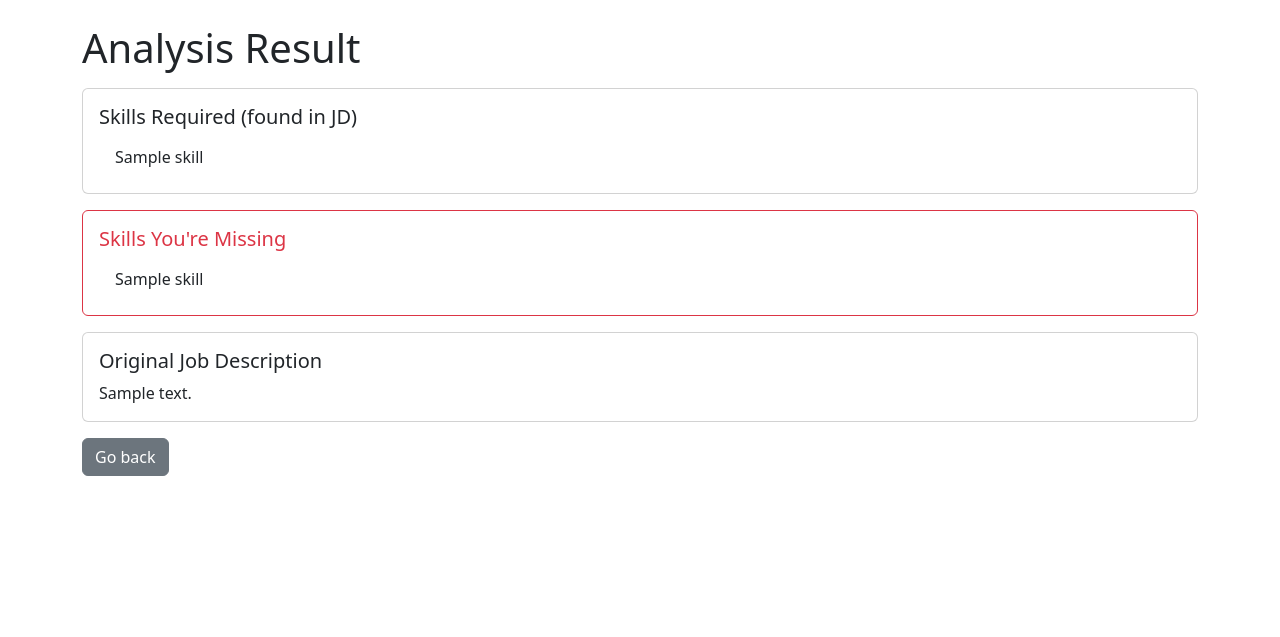
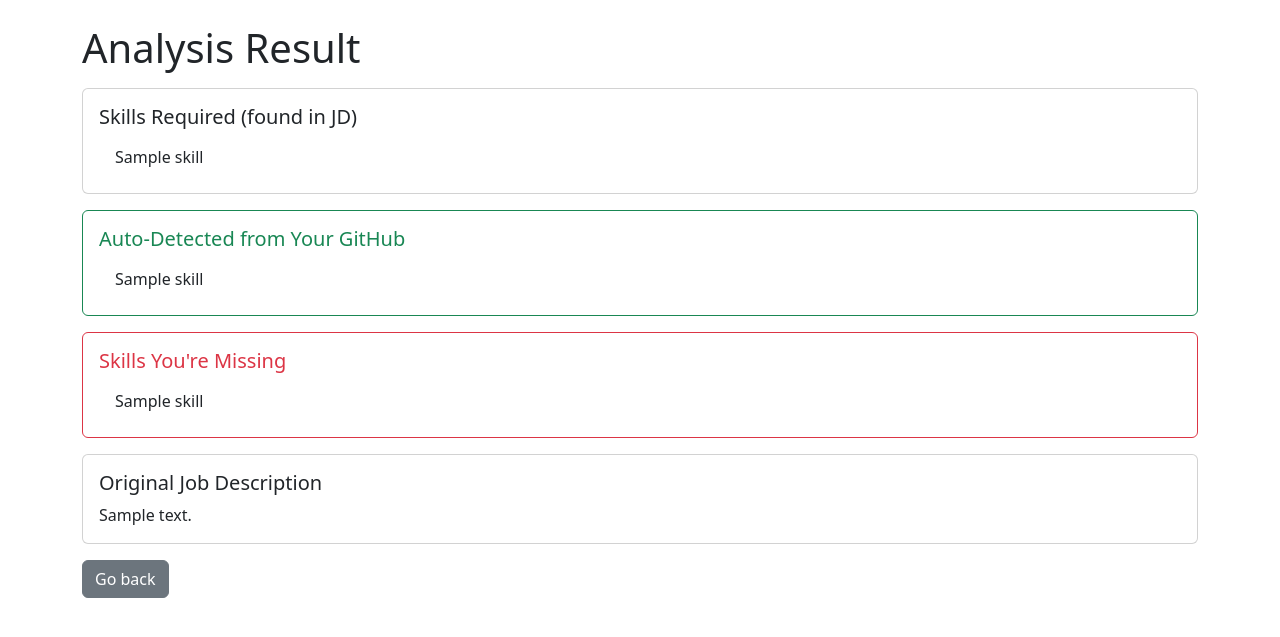
Before and after one commit to trivedivaishnavi/jd-to-roadmap-ai, a Flask app: template templates/result.html in a window 1280 px wide. Shown: the part 56-693 px from the top of the page. Run offline with Flask 3, Linux system fonts and the light colour scheme; the template is opened without the code that fills it: most values are stand-ins (such as "Sample title", 1, 10 or a date in 2020).

Commit message:
added GitHub API integration for automatic skill detection

```diff
--- a/app.py
+++ b/app.py
@@ -2,6 +2,7 @@ from flask import Flask, render_template, request, redirect, url_for, flash
 from flask_sqlalchemy import SQLAlchemy
 from flask_login import LoginManager, UserMixin, login_user, logout_user, login_required, current_user
 from werkzeug.security import generate_password_hash, check_password_hash
+import requests
 from skills_data import COMMON_SKILLS
 
 app = Flask(__name__)
@@ -13,14 +14,17 @@ login_manager = LoginManager()
 login_manager.init_app(app)
 login_manager.login_view = 'login'
 
+
 class User(UserMixin, db.Model):
     id = db.Column(db.Integer, primary_key=True)
     username = db.Column(db.String(150), unique=True, nullable=False)
     password_hash = db.Column(db.String(200), nullable=False)
 
+
 @login_manager.user_loader
 def load_user(user_id):
     return User.query.get(int(user_id))
+
 
 def extract_skills(text):
     text_lower = text.lower()
@@ -30,18 +34,58 @@ def extract_skills(text):
             found_skills.append(skill)
     return found_skills
 
+
+LANGUAGE_TO_SKILL = {
+    "Python": "Python", "JavaScript": "JavaScript", "HTML": "HTML",
+    "CSS": "CSS", "Java": "Java", "C++": "C++", "TypeScript": "JavaScript",
+    "Jupyter Notebook": "Python"
+}
+
+
+def get_github_skills(username):
+    detected = set()
+    try:
+        repos_url = f"https://api.github.com/users/{username}/repos"
+        response = requests.get(repos_url, timeout=5)
+        if response.status_code == 200:
+            for repo in response.json():
+                lang_url = f"https://api.github.com/repos/{username}/{repo['name']}/languages"
+                lang_response = requests.get(lang_url, timeout=5)
+                if lang_response.status_code == 200:
+                    for lang in lang_response.json():
+                        if lang in LANGUAGE_TO_SKILL:
+                            detected.add(LANGUAGE_TO_SKILL[lang])
+    except Exception as e:
+        print(f"GitHub fetch error: {e}")
+    return list(detected)
+
+
 @app.route('/')
 def home():
     return render_template('home.html', all_skills=COMMON_SKILLS)
 
+
 @app.route('/analyze', methods=['POST'])
 def analyze():
     jd_text = request.form['jd_text']
-    known_skills = request.form.getlist('known_skills')
+    github_username = request.form.get('github_username', '').strip()
+    manual_known = request.form.getlist('known_skills')
+
+    github_skills = get_github_skills(github_username) if github_username else []
+    known_skills = list(set(manual_known + github_skills))
+
     found_skills = extract_skills(jd_text)
     missing_skills = [skill for skill in found_skills if skill not in known_skills]
-    return render_template('result.html', jd_text=jd_text, found_skills=found_skills,
-                            known_skills=known_skills, missing_skills=missing_skills)
+
+    return render_template(
+        'result.html',
+        jd_text=jd_text,
+        found_skills=found_skills,
+        known_skills=known_skills,
+        missing_skills=missing_skills,
+        github_skills=github_skills
+    )
+
 
 @app.route('/signup', methods=['GET', 'POST'])
 def signup():
@@ -59,6 +103,7 @@ def signup():
         return redirect(url_for('login'))
     return render_template('signup.html')
 
+
 @app.route('/login', methods=['GET', 'POST'])
 def login():
     if request.method == 'POST':
@@ -71,11 +116,13 @@ def login():
         flash('Invalid username or password.')
     return render_template('login.html')
 
+
 @app.route('/logout')
 def logout():
     logout_user()
     return redirect(url_for('home'))
 
+
 if __name__ == '__main__':
     with app.app_context():
         db.create_all()
--- a/templates/home.html
+++ b/templates/home.html
@@ -6,6 +6,11 @@
 <form action="/analyze" method="POST">
     <div class="mb-3">
         <textarea name="jd_text" class="form-control" rows="8" placeholder="Paste job description here..."></textarea>
+    </div>
+
+    <div class="mb-3">
+        <label class="form-label fw-bold">Your GitHub username (optional, for auto skill detection)</label>
+        <input type="text" name="github_username" class="form-control" placeholder="e.g. trivedivaishnavi">
     </div>
 
     <label class="form-label fw-bold">Which of these do you already know? (check all that apply)</label>
--- a/templates/result.html
+++ b/templates/result.html
@@ -16,6 +16,19 @@
         {% endif %}
     </div>
 </div>
+
+{% if github_skills %}
+<div class="card mb-3 border-success">
+    <div class="card-body">
+        <h5 class="card-title text-success">Auto-Detected from Your GitHub</h5>
+        <ul class="list-group list-group-flush">
+            {% for skill in github_skills %}
+            <li class="list-group-item">{{ skill }}</li>
+            {% endfor %}
+        </ul>
+    </div>
+</div>
+{% endif %}
 
 <div class="card mb-3 border-danger">
     <div class="card-body">
```
Also changed, not shown: Progress.md (+1 -0 lines).
